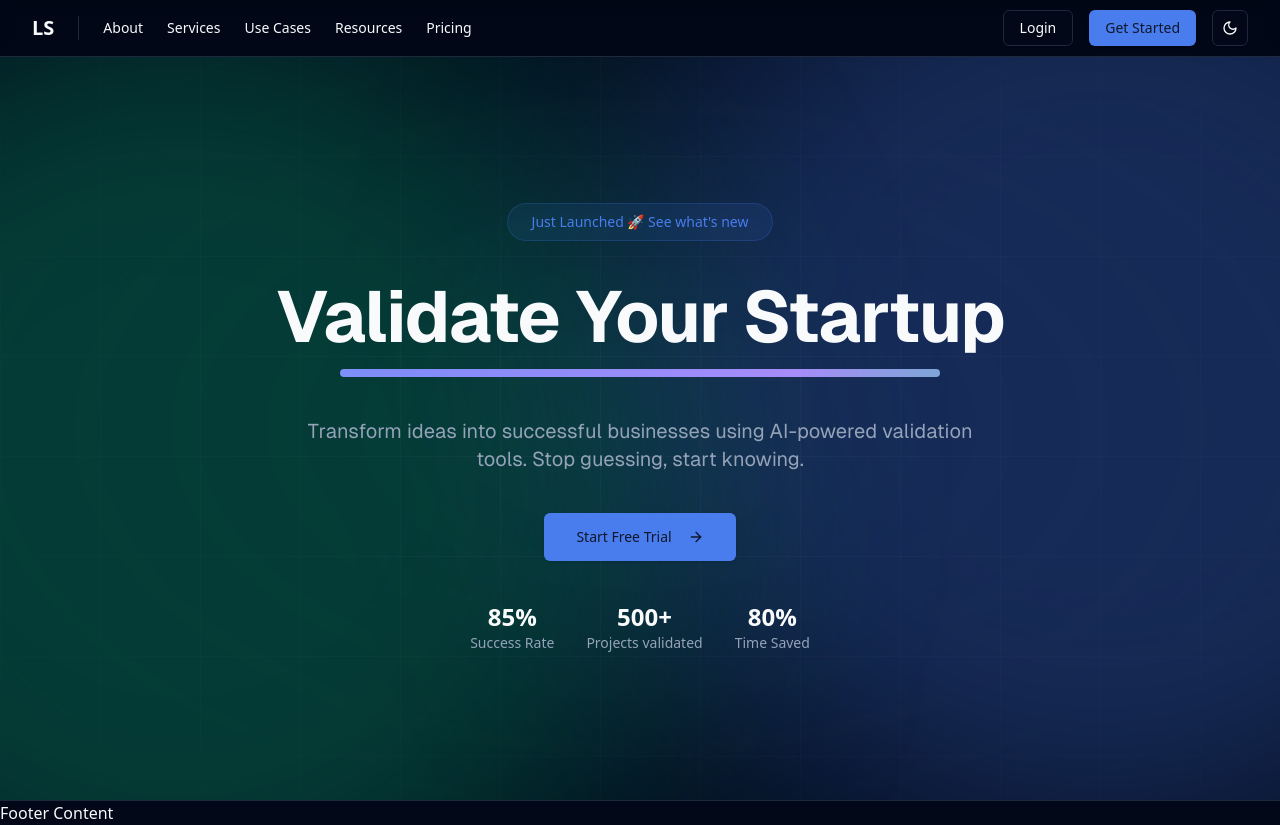
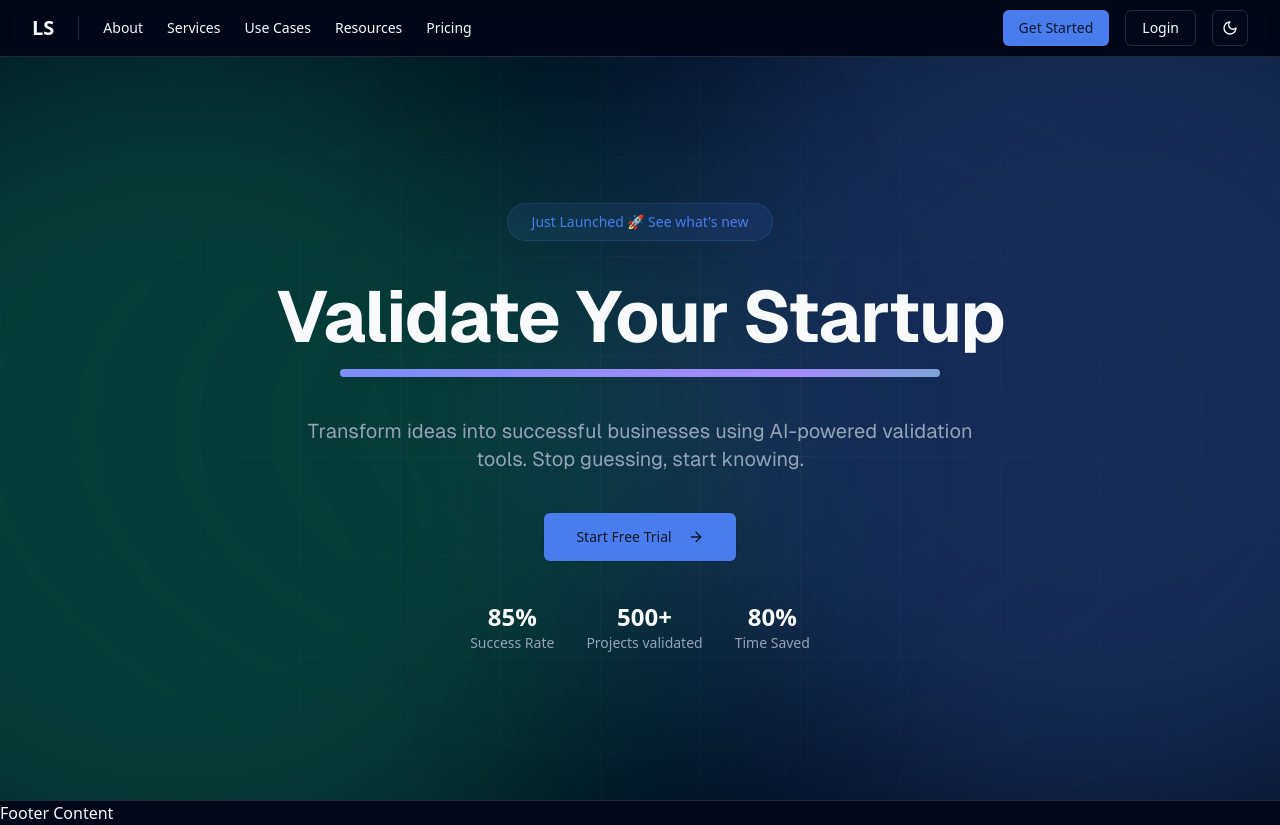
Before and after one commit to mamisoa/templating, a Next.js app: page / in a window 1280 px wide. Built offline with nearby package versions, Linux system fonts and the light colour scheme.

Commit message:
reorder buttons in navigation for improved user flow; place 'Get Started' button before 'Login' button

```diff
--- a/src/app/page.tsx
+++ b/src/app/page.tsx
@@ -26,8 +26,8 @@ export default function Home() {
 							<NavigationMenu />
 						</div>
 						<div className='flex items-center space-x-4'>
+							<Button>Get Started</Button>
 							<Button variant='outline'>Login</Button>
-							<Button>Get Started</Button>
 							<ThemeToggle />
 						</div>
 					</div>
```
